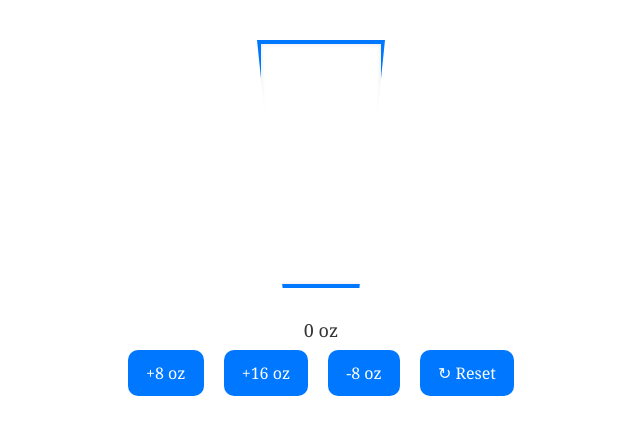
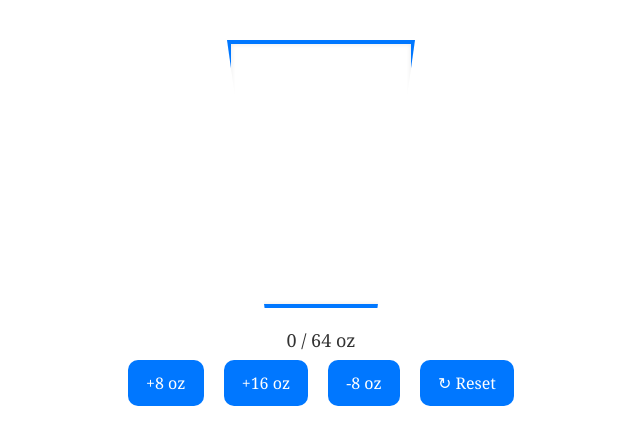
Before and after one commit to ggracelii/water_tracker, a plain HTML site: page index.html in a window 1280 px wide. Shown: the whole page, without its empty margins (319-959 px from the left). Drawn offline with Linux system fonts and the light colour scheme.

Commit message:
Update index.html

```diff
--- a/index.html
+++ b/index.html
@@ -13,9 +13,9 @@
     }
 
     .glass {
-      width: 120px;
-      height: 240px;
-      margin: 0 auto 30px;
+      width: 180px;
+      height: 260px;
+      margin: 0 auto 20px;
       position: relative;
       background: white;
       border: 4px solid #0077ff;
@@ -69,6 +69,7 @@
       font-size: 18px;
       margin-top: 10px;
       color: #333;
+      font-family: Georgia, serif;
     }
   </style>
 </head>
@@ -78,7 +79,7 @@
     <div id="water" class="water"></div>
   </div>
 
-  <div class="volume-label" id="ozLabel">0 oz</div>
+  <div class="volume-label" id="ozLabel">0 / 64 oz</div>
 
   <div class="controls">
     <button onclick="adjustOunces(8)">+8 oz</button>
@@ -89,7 +90,7 @@
 
   <script>
     let ounces = 0;
-    const maxOunces = 64; // adjust as needed
+    const maxOunces = 64;
 
     function updateGlass() {
       const water = document.getElementById('water');
@@ -97,7 +98,7 @@
 
       const percent = (ounces / maxOunces) * 100;
       water.style.height = percent + '%';
-      label.textContent = ounces + ' oz';
+      label.textContent = ounces + ' / ' + maxOunces + ' oz';
 
       water.classList.remove('sloshing');
       void water.offsetWidth;
```
